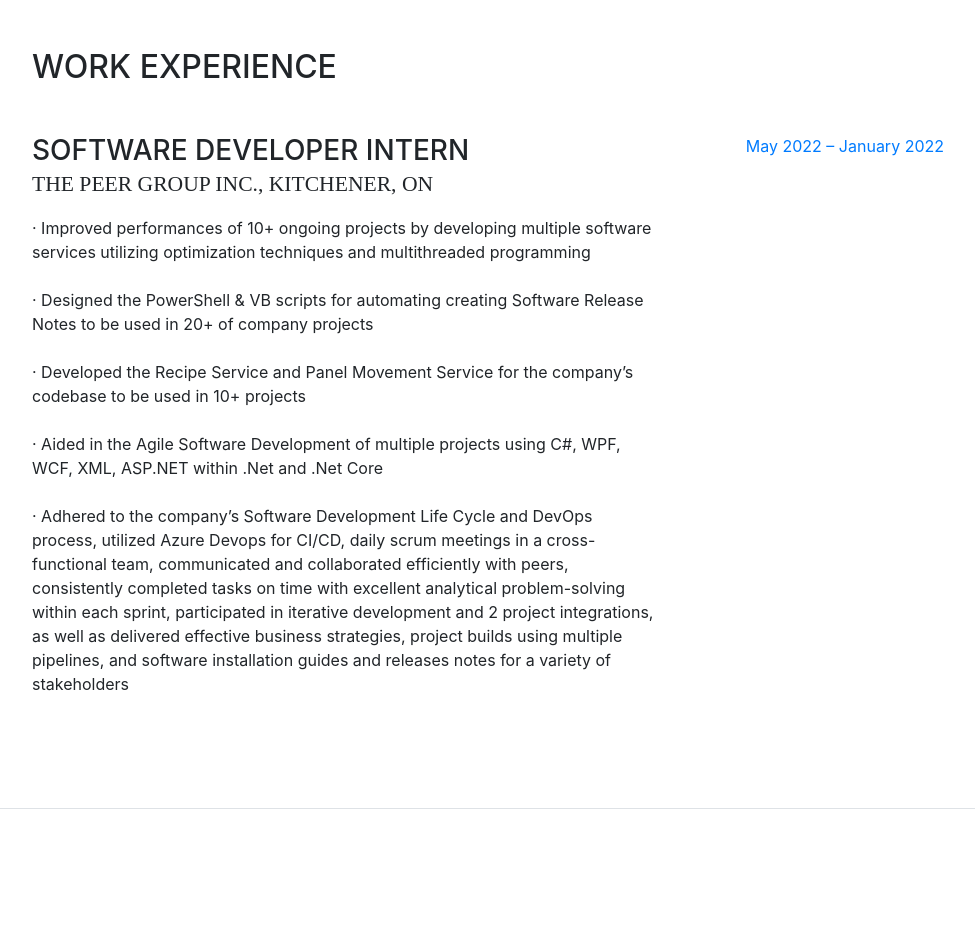
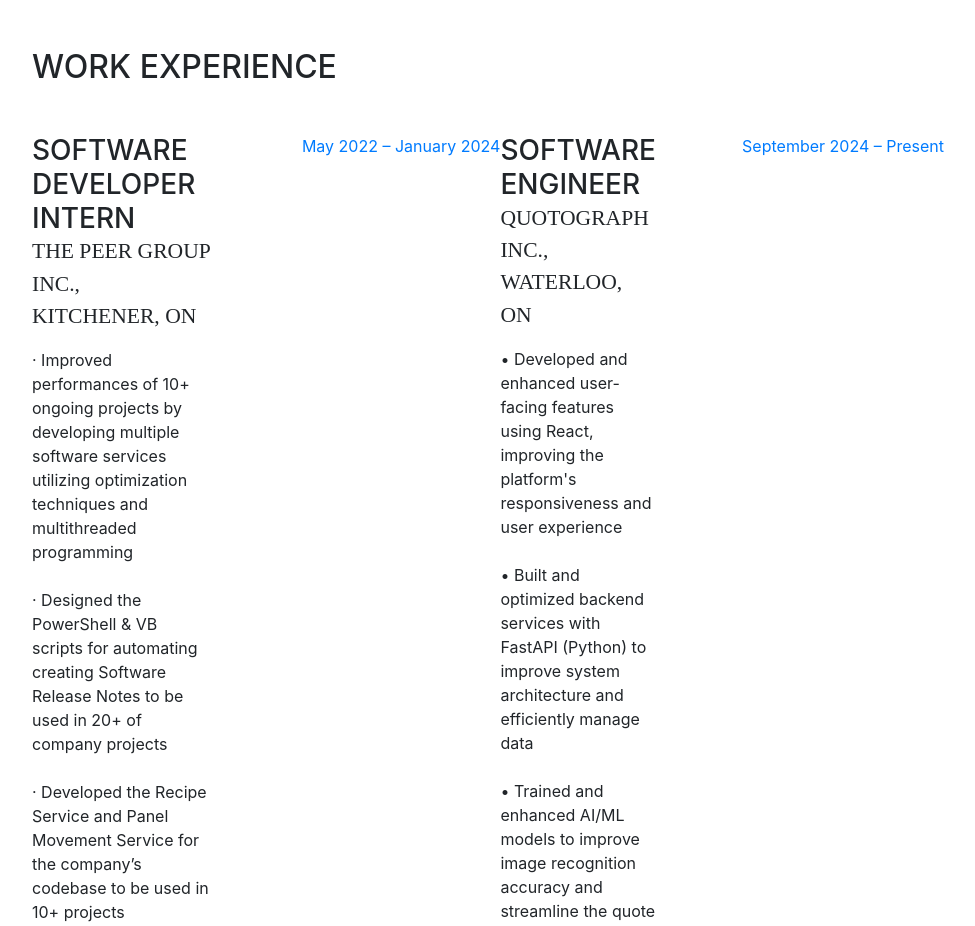
Before and after one commit to jchan6532/justinchan.github.io, a website with bundled scripts: page index.html in a window 1280 px wide. Shown: the part 800-1726 px from the top of the page, without its empty margins (288-1263 px from the left). Built offline with nearby package versions, Linux system fonts and the light colour scheme; a web font is replaced by a local one.

Commit message:
added new work experience

```diff
--- a/index.html
+++ b/index.html
@@ -165,7 +165,32 @@
               </p>
             </div>
             <div class="resume-date text-md-right">
-              <span class="text-primary">May 2022 – January 2022</span>
+              <span class="text-primary">May 2022 – January 2024</span>
+            </div>
+
+            <div class="resume-content mr-auto">
+              <h3 class="mb-0">Software Engineer</h3>
+              <div class="subheading mb-3">
+                Quotograph Inc., Waterloo, ON
+              </div>
+              <p>
+                •	Developed and enhanced user-facing features using React, improving the platform's responsiveness and user experience
+                <br /><br />
+                •	Built and optimized backend services with FastAPI (Python) to improve system architecture and efficiently manage data
+                <br /><br />
+                •	Trained and enhanced AI/ML models to improve image recognition accuracy and streamline the quote generation process, reducing quote generation response times
+                <br /><br />
+                •	Conducted unit tests of new software implementations, identifying and resolving bugs to ensure high-quality user experience.
+                <br /><br />
+                •	Collaborated with cross-functional teams to integrate new features, backend solutions, and algorithms seamlessly into the platform
+                <br /><br />
+                •	Maintained detailed technical documentation for developmental processes, algorithm updates, and API integrations to support ongoing maintenance
+                <br /><br />
+                •	Optimized backend systems, enhancing platform speed and reliability, particularly in generating quotes from user-uploaded images
+              </p>
+            </div>
+            <div class="resume-date text-md-right">
+              <span class="text-primary">September 2024 – Present</span>
             </div>
           </div>
         </div>
```
